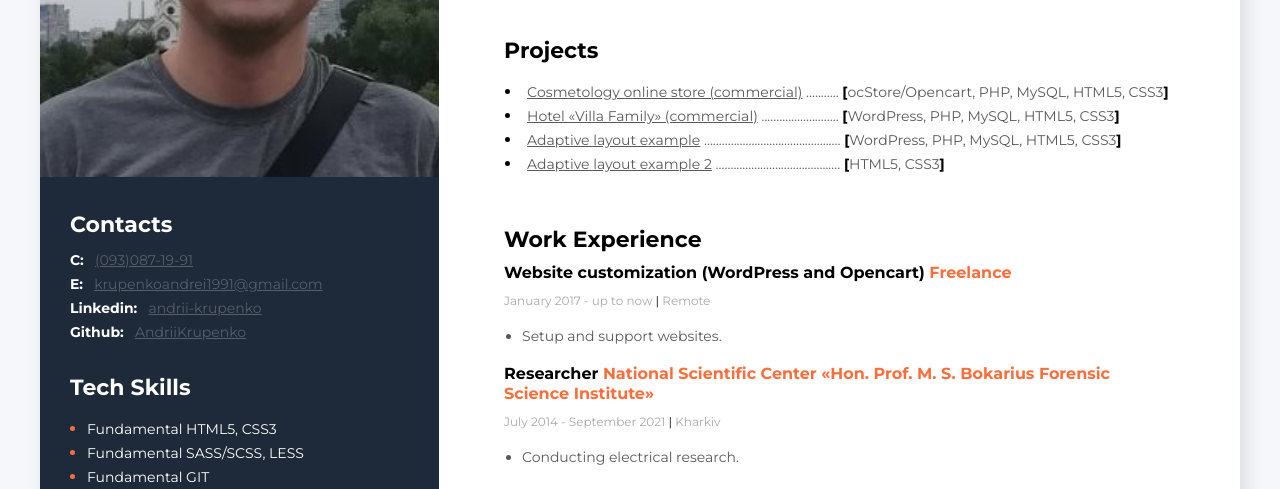
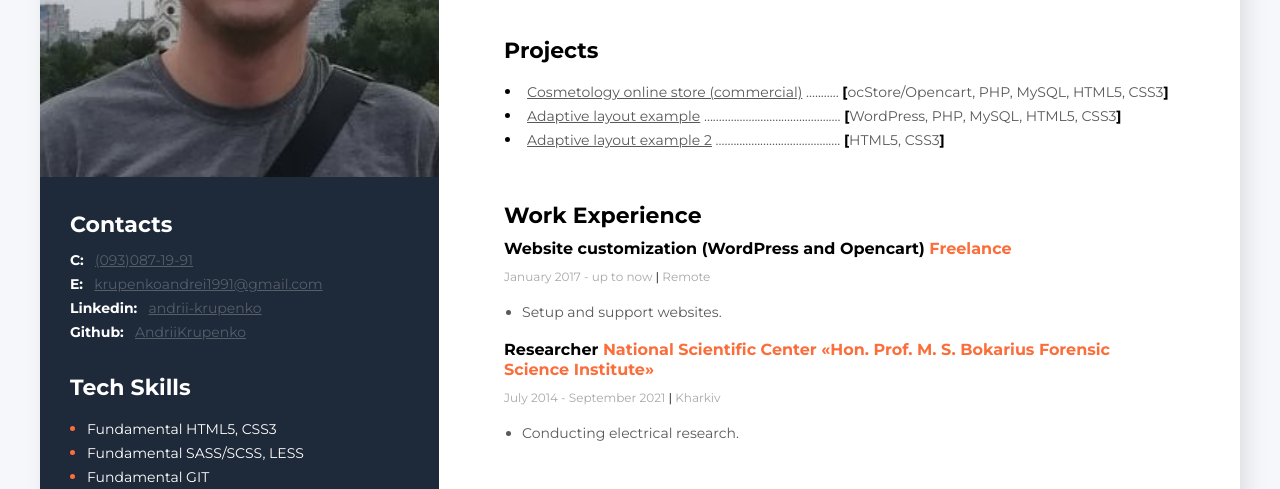
Before and after one commit to AndriiKrupenko/myCV, a plain HTML site: page index.html in a window 1280 px wide. Shown: the part 308-797 px from the top of the page. Drawn offline with Linux system fonts and the light colour scheme.

Commit message:
16.11.2021

```diff
--- a/index.html
+++ b/index.html
@@ -39,14 +39,14 @@
                             <span class="my-projects-bracket">[</span>ocStore/Opencart, PHP, MySQL, HTML5, CSS3<span class="my-projects-bracket">]</span>
                         </span>
                     </li>
-                    <li class="my-projects-item">
+                    <!-- <li class="my-projects-item">
                         <span class="my-projects-text">
                             <a href="http://f0578639.xsph.ru/" class="my-projects-link">Hotel «Villa Family» (commercial)</a>
                             ..........................
                             <span class="my-projects-bracket">[</span>WordPress, PHP, MySQL, HTML5, CSS3<span
                                 class="my-projects-bracket">]</span>
                         </span>
-                    </li>
+                    </li> -->
                     <li class="my-projects-item">
                         <span class="my-projects-text">
                             <a href="http://w95468es.beget.tech/" class="my-projects-link">Adaptive layout
```
